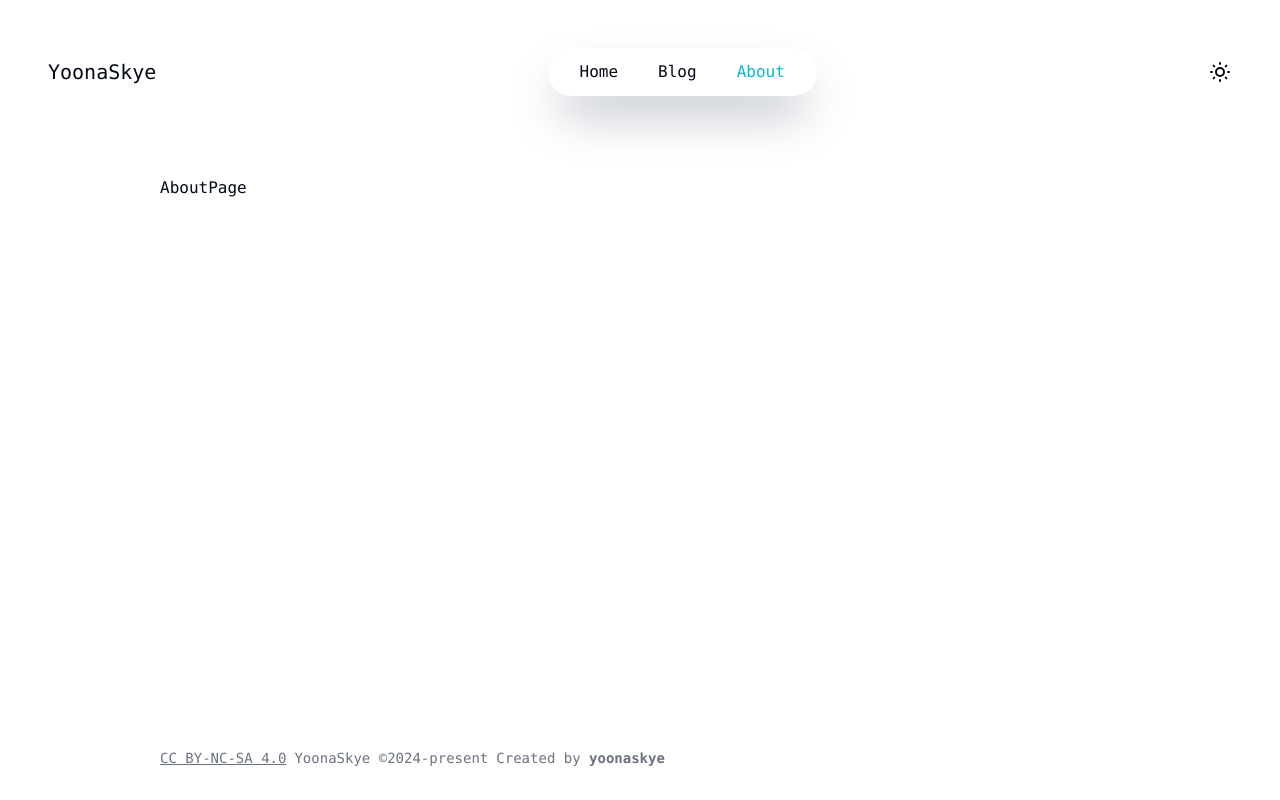
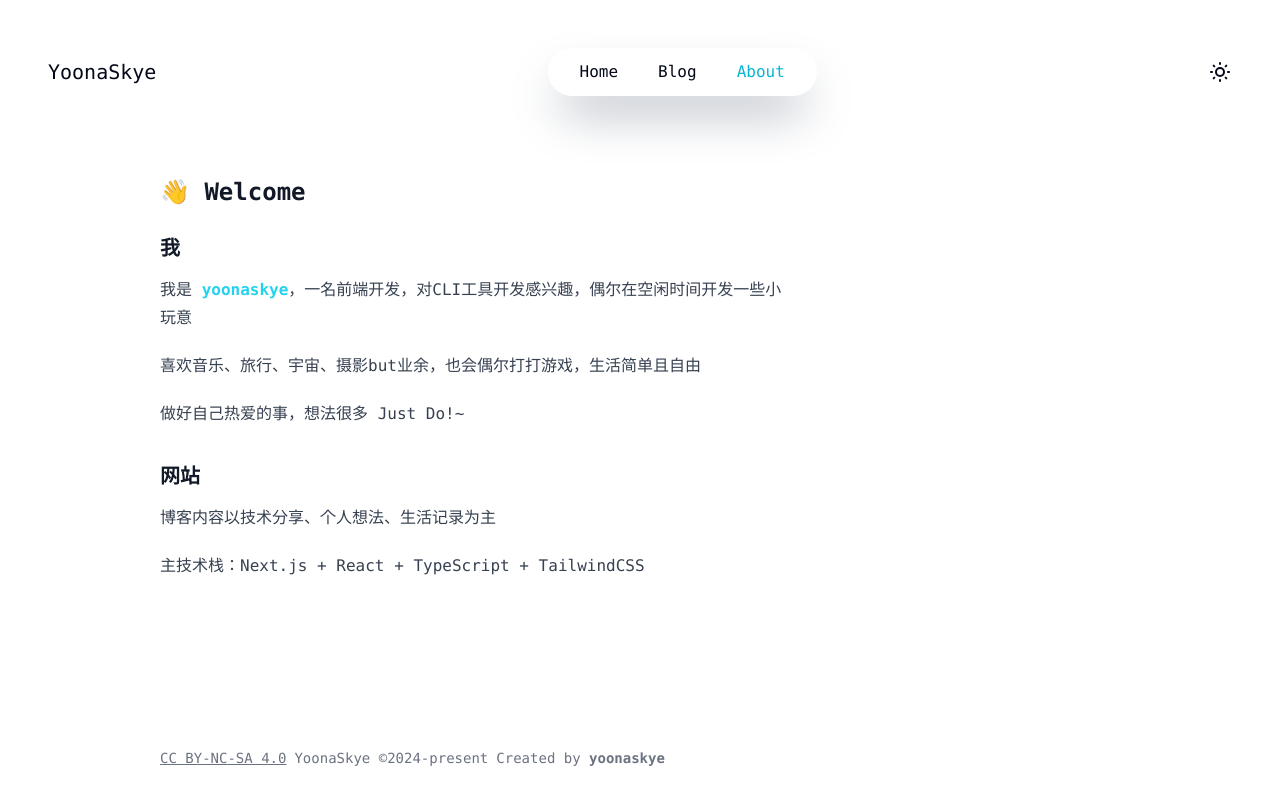
Before and after one commit to YoonaSkye/space-next, a Next.js app: page /about in a window 1280 px wide. Built offline with nearby package versions, Linux system fonts and the light colour scheme.

Commit message:
feat: :sparkles: about page content

```diff
--- a/app/about/page.tsx
+++ b/app/about/page.tsx
@@ -1,3 +1,18 @@
 export default function AboutPage() {
-  return <div>AboutPage</div>
+  return (
+    <article className="prose">
+      <h2>👋 Welcome</h2>
+      <h3>我</h3>
+      <p>
+        我是 <span className="text-cyan-400 font-bold">yoonaskye</span>
+        ，一名前端开发，对CLI工具开发感兴趣，偶尔在空闲时间开发一些小玩意
+      </p>
+      <p>喜欢音乐、旅行、宇宙、摄影but业余，也会偶尔打打游戏，生活简单且自由</p>
+      <p>做好自己热爱的事，想法很多 Just Do!~</p>
+
+      <h3>网站</h3>
+      <p>博客内容以技术分享、个人想法、生活记录为主</p>
+      <p>主技术栈：Next.js + React + TypeScript + TailwindCSS</p>
+    </article>
+  )
 }
```
